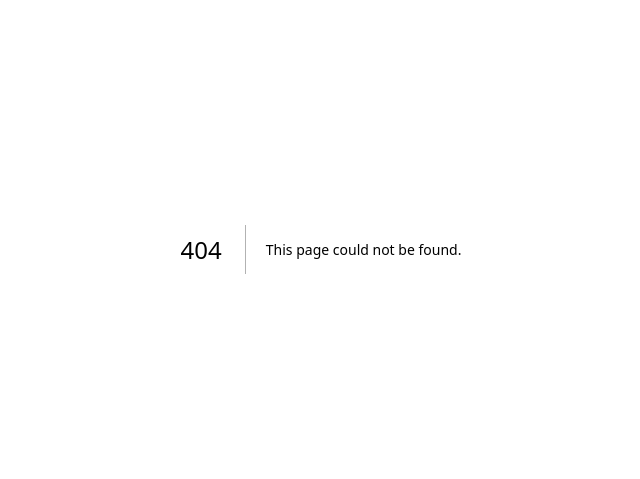
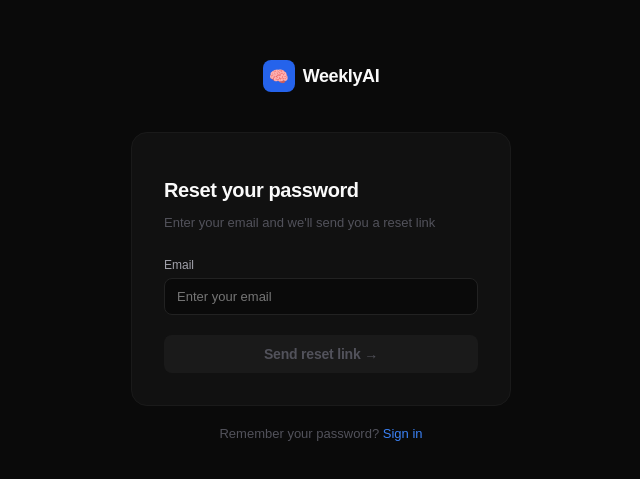
Before and after one commit to SahilArate/Multi-agent-AI-weekly-planner, a Next.js app in the folder frontend/: page /forgot-password in a window 1280 px wide. Before the commit this address had no page. Shown: the part 151-630 px from the top of the page, without its empty margins (319-959 px from the left). Built offline with nearby package versions, Linux system fonts and the light colour scheme; no server answers.

Commit message:
feat: create forgot password page

```diff
--- /dev/null
+++ b/frontend/src/app/forgot-password/page.tsx
@@ -0,0 +1,160 @@
+'use client'
+import { useState } from 'react'
+import Link from 'next/link'
+import { forgotPassword } from '@/lib/api'
+
+export default function ForgotPasswordPage() {
+  const [email, setEmail] = useState('')
+  const [loading, setLoading] = useState(false)
+  const [success, setSuccess] = useState(false)
+  const [error, setError] = useState('')
+
+  const handleSubmit = async () => {
+    if (!email) return
+    setLoading(true)
+    setError('')
+    try {
+      await forgotPassword(email)
+      setSuccess(true)
+    } catch (e: any) {
+      setError('Something went wrong. Please try again.')
+    } finally {
+      setLoading(false)
+    }
+  }
+
+  return (
+    <div style={{
+      minHeight: '100vh',
+      background: '#0a0a0a',
+      display: 'flex',
+      alignItems: 'center',
+      justifyContent: 'center',
+      padding: '24px',
+    }}>
+      <div style={{ width: '100%', maxWidth: '380px' }}>
+
+        <div style={{
+          display: 'flex',
+          alignItems: 'center',
+          gap: '8px',
+          marginBottom: '40px',
+          justifyContent: 'center',
+        }}>
+          <div style={{
+            width: '32px', height: '32px',
+            background: '#2563eb',
+            borderRadius: '8px',
+            display: 'flex',
+            alignItems: 'center',
+            justifyContent: 'center',
+            fontSize: '16px',
+          }}>🧠</div>
+          <span style={{
+            fontWeight: '700',
+            fontSize: '18px',
+            color: '#fafafa',
+            letterSpacing: '-0.4px',
+          }}>WeeklyAI</span>
+        </div>
+
+        <div style={{
+          background: '#111111',
+          border: '1px solid #1a1a1a',
+          borderRadius: '16px',
+          padding: '32px',
+        }}>
+          <h1 style={{
+            fontSize: '20px',
+            fontWeight: '700',
+            color: '#fafafa',
+            letterSpacing: '-0.4px',
+            marginBottom: '4px',
+          }}>Reset your password</h1>
+          <p style={{
+            fontSize: '13px',
+            color: '#52525b',
+            marginBottom: '28px',
+          }}>Enter your email and we'll send you a reset link</p>
+
+          {error && (
+            <div style={{
+              background: '#1c0a0a',
+              border: '1px solid #450a0a',
+              borderRadius: '8px',
+              padding: '10px 14px',
+              marginBottom: '16px',
+              fontSize: '13px',
+              color: '#f87171',
+            }}>{error}</div>
+          )}
+
+          {success ? (
+            <div style={{
+              background: '#0a1c0a',
+              border: '1px solid #14532d',
+              borderRadius: '8px',
+              padding: '16px',
+              fontSize: '13px',
+              color: '#4ade80',
+              textAlign: 'center',
+            }}>
+              ✅ Check your email! A password reset link has been sent.
+            </div>
+          ) : (
+            <>
+              <div style={{ marginBottom: '20px' }}>
+                <label style={{
+                  fontSize: '12px', fontWeight: '500',
+                  color: '#a1a1aa', display: 'block', marginBottom: '6px',
+                }}>Email</label>
+                <input
+                  type="email"
+                  value={email}
+                  onChange={e => setEmail(e.target.value)}
+                  placeholder="Enter your email"
+                  onKeyDown={e => e.key === 'Enter' && handleSubmit()}
+                  style={{
+                    width: '100%', background: '#0a0a0a',
+                    border: '1px solid #222222', borderRadius: '8px',
+                    padding: '10px 12px', fontSize: '13px',
+                    color: '#fafafa', outline: 'none',
+                    fontFamily: 'DM Sans, sans-serif',
+                  }}
+                />
+              </div>
+
+              <button
+                onClick={handleSubmit}
+                disabled={loading || !email}
+                style={{
+                  width: '100%',
+                  background: loading || !email ? '#1a1a1a' : '#3b82f6',
+                  color: loading || !email ? '#52525b' : '#fff',
+                  fontSize: '14px', fontWeight: '600',
+                  padding: '11px', borderRadius: '8px',
+                  border: 'none',
+                  cursor: loading || !email ? 'not-allowed' : 'pointer',
+                  letterSpacing: '-0.2px',
+                }}
+              >
+                {loading ? 'Sending...' : 'Send reset link →'}
+              </button>
+            </>
+          )}
+        </div>
+
+        <p style={{
+          textAlign: 'center', fontSize: '13px',
+          color: '#52525b', marginTop: '20px',
+        }}>
+          Remember your password?{' '}
+          <Link href="/login" style={{
+            color: '#3b82f6', textDecoration: 'none', fontWeight: '500',
+          }}>Sign in</Link>
+        </p>
+
+      </div>
+    </div>
+  )
+}
```
